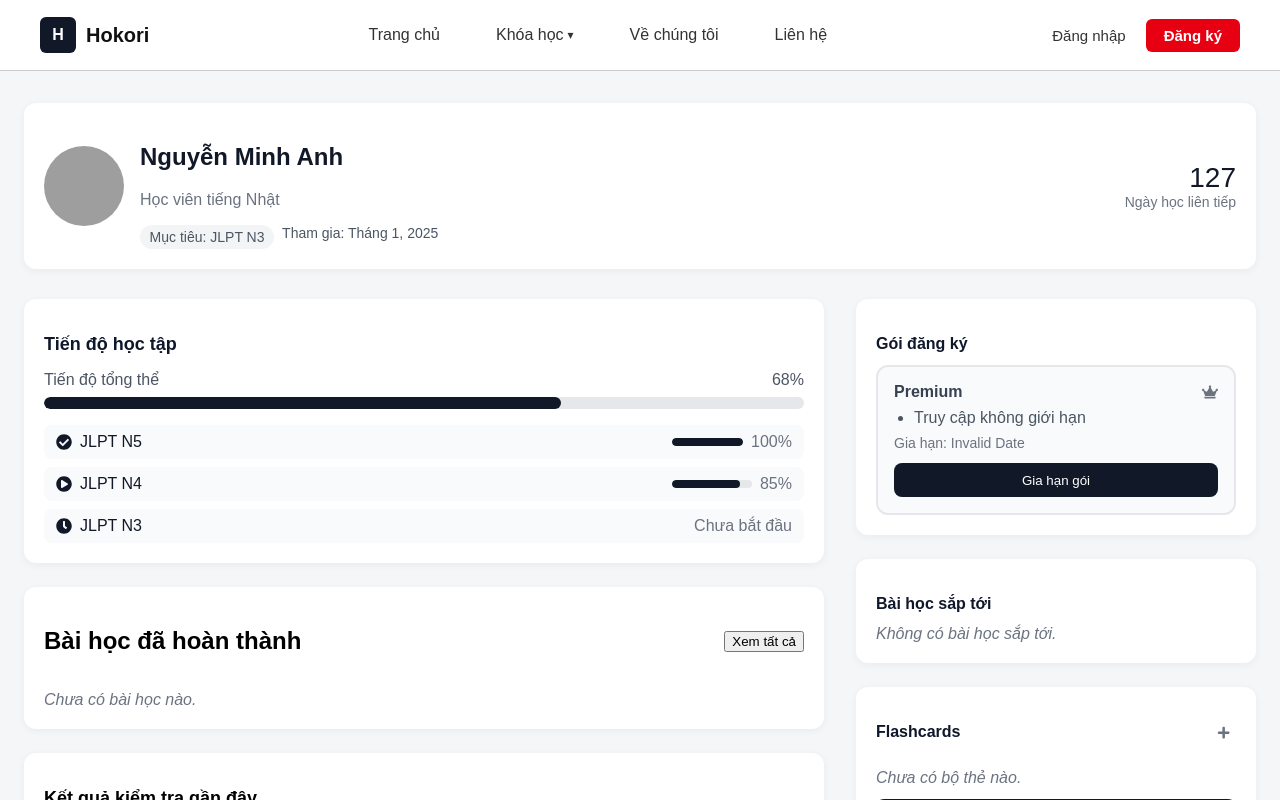
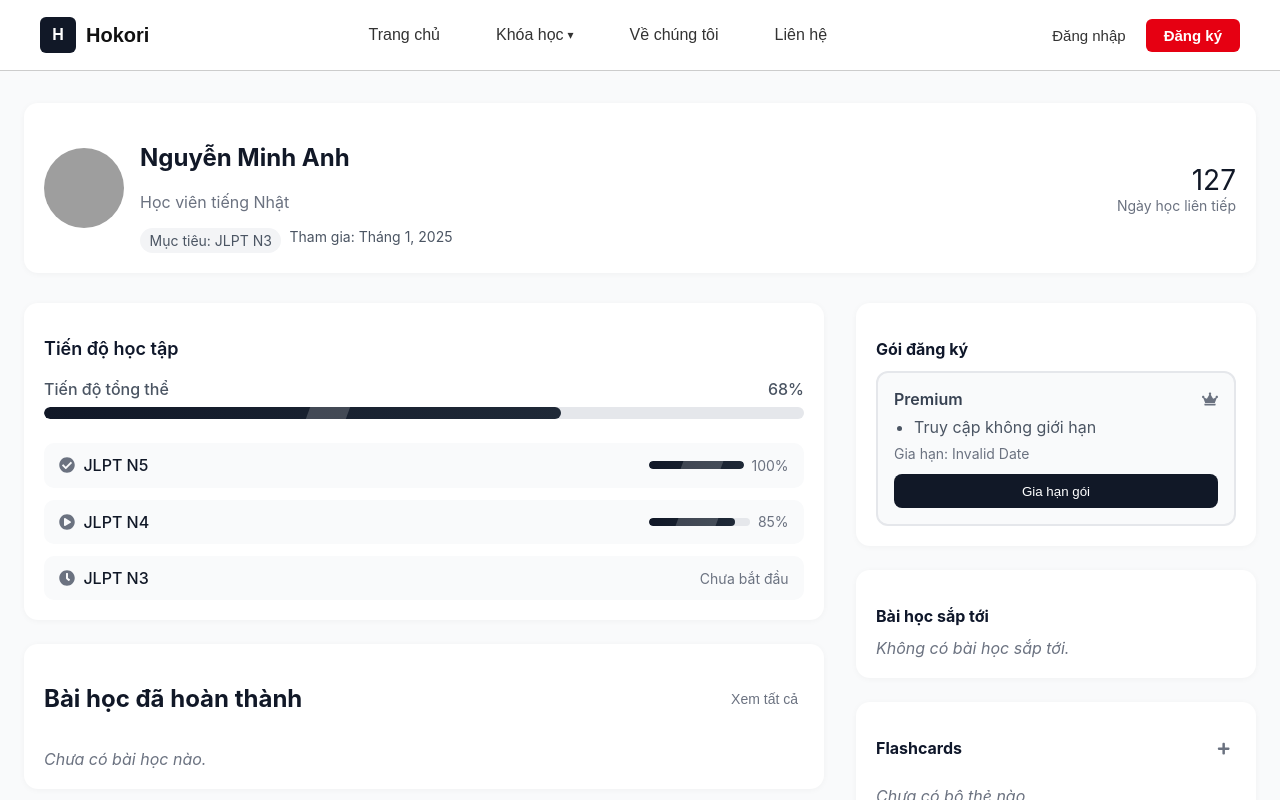
Before and after one commit to danh0999/Hokori-Learning, a React (Vite) app in the folder Hokori-Learning/: page /learner in a window 1280 px wide. Shown: the top 800 px of the page. Built offline with nearby package versions, Linux system fonts and the light colour scheme; grey boxes are pictures that could not be loaded.

Commit message:
LearnerDashboard-update

```diff
--- a/Hokori-Learning/src/pages/LearnerDashboard/LearnerDashboard.module.scss
+++ b/Hokori-Learning/src/pages/LearnerDashboard/LearnerDashboard.module.scss
@@ -1,6 +1,8 @@
 .dashboard {
-  background: #f5f6f7;
+  background: #f9fafb;
   min-height: 100vh;
+  font-family: "Inter", sans-serif;
+  color: #111827;
   transition: background 0.3s ease;
 }
 
@@ -14,7 +16,6 @@
   display: grid;
   grid-template-columns: 1fr;
   gap: 2rem;
-
   @media (min-width: 1024px) {
     grid-template-columns: 2fr 1fr;
   }
@@ -27,76 +28,94 @@
   gap: 1.5rem;
 }
 
-/* card base */
+/* Card base with animation */
 :global(section.card) {
   background: #fff;
-  border-radius: 12px;
-  box-shadow: 0 2px 8px rgba(16, 24, 40, 0.05);
+  border-radius: 14px;
+  box-shadow: 0 1px 6px rgba(0, 0, 0, 0.04);
   padding: 1.25rem;
-  transition: transform 0.25s ease, box-shadow 0.25s ease;
-
+  transition: all 0.25s ease;
+  cursor: default;
 }
 :global(section.card:hover) {
   transform: translateY(-3px);
-  box-shadow: 0 6px 14px rgba(0, 0, 0, 0.08);
+  box-shadow: 0 6px 18px rgba(0, 0, 0, 0.08);
 }
 
-/* modal overlay */
+/* Buttons — global hover + focus */
+button,
+:global(button),
+:global(.btn) {
+  cursor: pointer;
+  transition: all 0.25s ease;
+}
+button:hover,
+:global(button:hover),
+:global(.btn:hover) {
+  filter: brightness(1.1);
+  transform: translateY(-1px);
+}
+button:active {
+  transform: scale(0.97);
+}
+
+/* Overlay modal smooth */
 .overlay {
   position: fixed;
   inset: 0;
   background: rgba(0, 0, 0, 0.4);
-  backdrop-filter: blur(2px);
+  backdrop-filter: blur(4px);
   display: flex;
   align-items: center;
   justify-content: center;
   z-index: 50;
+  animation: fadeIn 0.25s ease forwards;
 }
-
 .modal {
   background: #fff;
-  padding: 1.5rem;
-  border-radius: 12px;
+  padding: 1.75rem;
+  border-radius: 14px;
   width: 90%;
-  max-width: 400px;
-  animation: fadeIn 0.25s ease;
+  max-width: 420px;
+  box-shadow: 0 8px 28px rgba(0, 0, 0, 0.15);
+  animation: slideUp 0.35s cubic-bezier(0.23, 1, 0.32, 1);
 }
-
 .modal h3 {
   margin-bottom: 0.5rem;
   color: #0f172a;
 }
-
 .modal p {
   color: #6b7280;
   font-size: 0.9rem;
   margin-bottom: 1rem;
 }
-
+.chatBox {
+  width: 100%;
+  border: 1px solid #e5e7eb;
+  border-radius: 10px;
+  padding: 0.75rem;
+  font-size: 0.9rem;
+  resize: none;
+  margin-bottom: 1rem;
+  transition: border 0.2s ease, box-shadow 0.2s ease;
+}
+.chatBox:focus {
+  outline: none;
+  border-color: #111827;
+  box-shadow: 0 0 0 3px rgba(17, 24, 39, 0.1);
+}
 .modalActions {
   display: flex;
   justify-content: flex-end;
   gap: 0.5rem;
 }
 
-.chatBox {
-  width: 100%;
-  border: 1px solid #e5e7eb;
-  border-radius: 8px;
-  padding: 0.5rem;
-  font-family: inherit;
-  font-size: 0.9rem;
-  margin-bottom: 1rem;
-  resize: none;
+/* Smooth fade & slide animation */
+@keyframes fadeIn {
+  from { opacity: 0; }
+  to { opacity: 1; }
 }
-
-@keyframes fadeIn {
-  from {
-    opacity: 0;
-    transform: translateY(10px);
-  }
-  to {
-    opacity: 1;
-    transform: translateY(0);
-  }
+@keyframes slideUp {
+  from { transform: translateY(20px); opacity: 0; }
+  to { transform: translateY(0); opacity: 1; }
 }
--- a/Hokori-Learning/src/pages/LearnerDashboard/components/AIAssistant.module.scss
+++ b/Hokori-Learning/src/pages/LearnerDashboard/components/AIAssistant.module.scss
@@ -9,3 +9,24 @@ h3 { color: #0f172a; font-size: 1rem; }
   background: #111827; color: #fff; border: 0; border-radius: 8px; padding: 0.6rem 0.75rem; cursor: pointer;
 }
 .btn:hover { background: #0b1220; }
+.icon {
+  color: #6b7280;
+  transition: transform 0.3s ease, color 0.3s ease;
+}
+.header:hover .icon {
+  color: #111827;
+  transform: rotate(15deg);
+}
+.tip {
+  background: #f9fafb;
+  border-radius: 10px;
+  padding: 0.75rem;
+  color: #111827;
+  font-size: 0.95rem;
+  margin-bottom: 0.75rem;
+  line-height: 1.4;
+  transition: background 0.3s ease;
+}
+.tip:hover {
+  background: #f3f4f6;
+}
--- a/Hokori-Learning/src/pages/LearnerDashboard/components/CompletedLessons.module.scss
+++ b/Hokori-Learning/src/pages/LearnerDashboard/components/CompletedLessons.module.scss
@@ -48,3 +48,67 @@
   color: #6b7280;
   font-style: italic;
 }
+.item {
+  display: flex;
+  align-items: center;
+  border: 1px solid #e5e7eb;
+  border-radius: 10px;
+  padding: 0.7rem 0.9rem;
+  gap: 0.75rem;
+  transition: all 0.3s ease;
+  cursor: pointer;
+}
+.item:hover {
+  background: #f3f4f6;
+  border-color: #cbd5e1;
+  transform: translateY(-2px);
+}
+.iconWrap {
+  width: 44px;
+  height: 44px;
+  border-radius: 10px;
+  background: #111827;
+  color: #fff;
+  display: grid;
+  place-items: center;
+  font-size: 1.1rem;
+  transition: transform 0.25s ease;
+}
+.item:hover .iconWrap {
+  transform: rotate(8deg) scale(1.1);
+}
+.doneMark {
+  color: #16a34a;
+  transition: transform 0.3s ease;
+}
+.item:hover .doneMark {
+  transform: scale(1.3);
+}
+.linkBtn {
+  background: none;
+  border: none;
+  outline: none;
+  cursor: pointer;
+  color: #6b7280; /* xám nhẹ */
+  font-size: 0.875rem;
+  font-weight: 500;
+  transition: color 0.25s ease, transform 0.2s ease;
+  text-decoration: underline transparent;
+}
+
+.linkBtn:hover {
+  color: #111827;
+  text-decoration-color: #111827;
+  transform: translateY(-1px);
+}
+
+.linkBtn:active {
+  transform: scale(0.97);
+  opacity: 0.8;
+}
+
+.linkBtn:focus {
+  outline: none;
+  color: #111827;
+  text-decoration-color: #111827;
+}
--- a/Hokori-Learning/src/pages/LearnerDashboard/components/Flashcards.module.scss
+++ b/Hokori-Learning/src/pages/LearnerDashboard/components/Flashcards.module.scss
@@ -16,3 +16,26 @@
   background: #111827; color: #fff; border: 0; border-radius: 8px; padding: 0.6rem 0.75rem; cursor: pointer;
 }
 .btn:hover { background: #0b1220; }
+
+.iconBtn {
+  background: none;
+  border: none;
+  color: #6b7280;
+  cursor: pointer;
+  transition: transform 0.25s ease, color 0.25s ease;
+}
+.iconBtn:hover {
+  color: #111827;
+  transform: rotate(90deg);
+}
+
+.item {
+  background: #f9fafb;
+  border-radius: 10px;
+  padding: 0.6rem 0.75rem;
+  transition: all 0.3s ease;
+}
+.item:hover {
+  background: #eef2ff;
+  transform: translateY(-2px);
+}
--- a/Hokori-Learning/src/pages/LearnerDashboard/components/ProgressBar.module.scss
+++ b/Hokori-Learning/src/pages/LearnerDashboard/components/ProgressBar.module.scss
@@ -3,11 +3,53 @@
   background: #e5e7eb;
   border-radius: 999px;
   overflow: hidden;
+  height: 8px;
+  position: relative;
+  transition: background 0.3s ease;
+}
+.track:hover {
+  background: #d1d5db;
 }
 
+/* thanh chạy */
 .bar {
   height: 100%;
-  background: #111827; /* neutral-900 accent */
+  background: linear-gradient(90deg, #111827, #1f2937);
   border-radius: 999px;
-  transition: width 300ms ease;
+  transition: width 1s cubic-bezier(0.22, 1, 0.36, 1), background 0.3s ease;
+  position: relative;
 }
+
+/* hiệu ứng sáng bóng chạy qua */
+.bar::after {
+  content: "";
+  position: absolute;
+  top: 0;
+  left: -40px;
+  width: 40px;
+  height: 100%;
+  background: rgba(255, 255, 255, 0.3);
+  transform: skewX(-20deg);
+  animation: shine 2.2s infinite linear;
+  pointer-events: none;
+  opacity: 0.6;
+}
+
+@keyframes shine {
+  0% { left: -40px; }
+  100% { left: 100%; }
+}
+
+/* tooltip hiển thị % khi hover */
+.track:hover::before {
+  content: attr(data-value) "%";
+  position: absolute;
+  top: -28px;
+  right: 0;
+  font-size: 0.75rem;
+  color: #111827;
+  background: #f3f4f6;
+  padding: 2px 6px;
+  border-radius: 6px;
+  box-shadow: 0 1px 4px rgba(0, 0, 0, 0.1);
+}
--- a/Hokori-Learning/src/pages/LearnerDashboard/components/ProgressTracker.module.scss
+++ b/Hokori-Learning/src/pages/LearnerDashboard/components/ProgressTracker.module.scss
@@ -1,41 +1,84 @@
 .title {
   font-size: 1.125rem;
+  font-weight: 600;
+  margin-bottom: 1.25rem;
   color: #0f172a;
-  margin-bottom: 1rem;
 }
+
 .overall {
-  margin-bottom: 1rem;
+  margin-bottom: 1.5rem;
+
+  .row {
+    display: flex;
+    justify-content: space-between;
+    align-items: center;
+    margin-bottom: 0.5rem;
+    color: #4b5563;
+    font-weight: 500;
+  }
 }
-.row {
-  display: flex;
-  justify-content: space-between;
-  margin-bottom: 0.5rem;
-  color: #4b5563;
-}
+
+/* danh sách các cấp JLPT */
 .list {
   display: flex;
   flex-direction: column;
-  gap: 0.5rem;
+  gap: 0.75rem;
 }
+
 .item {
   display: flex;
   justify-content: space-between;
   align-items: center;
   background: #f9fafb;
-  border-radius: 8px;
-  padding: 0.5rem 0.75rem;
+  border-radius: 10px;
+  padding: 0.7rem 0.9rem;
+  transition: all 0.3s ease;
+  cursor: pointer;
+  border: 1px solid transparent;
 }
+
+.item:hover {
+  background: #f3f4f6;
+  border-color: #e5e7eb;
+  transform: translateY(-2px);
+}
+
+/* icon và tên cấp độ */
 .left {
   display: flex;
   align-items: center;
   gap: 0.5rem;
   color: #111827;
+  font-weight: 500;
+
+  svg {
+    transition: transform 0.3s ease, color 0.3s ease;
+    color: #6b7280;
+  }
 }
+
+.item:hover .left svg {
+  transform: scale(1.2) rotate(8deg);
+  color: #111827;
+}
+
+/* phần tiến độ bên phải */
 .right {
   display: flex;
   align-items: center;
   gap: 0.5rem;
   color: #6b7280;
-  min-width: 120px;
+  min-width: 140px;
   justify-content: flex-end;
+  font-size: 0.875rem;
+
+  .progressBar {
+    flex: 1;
+  }
 }
+
+/* hiệu ứng hiển thị phần trăm */
+.item:hover .right span {
+  color: #111827;
+  font-weight: 600;
+}
```
